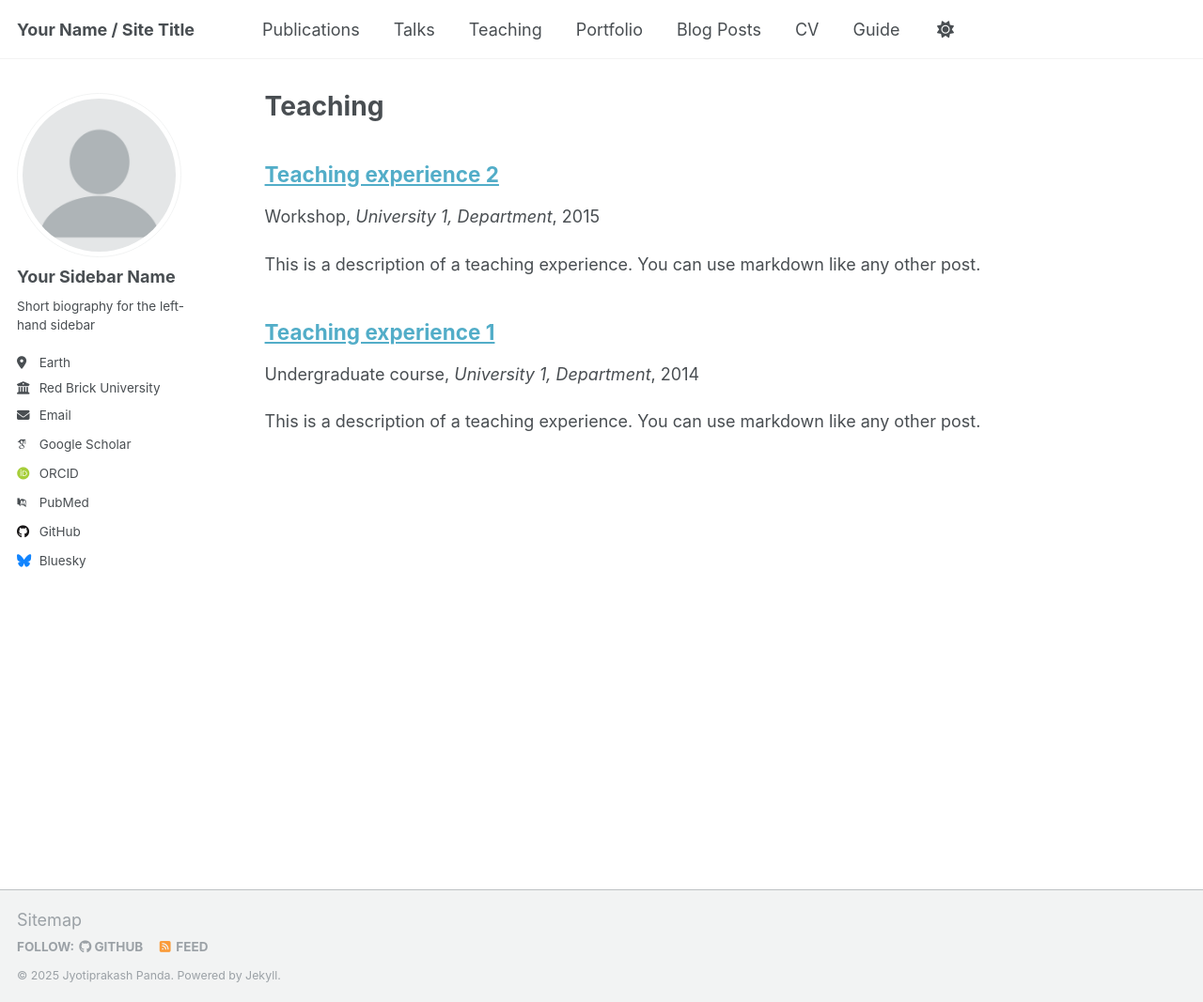
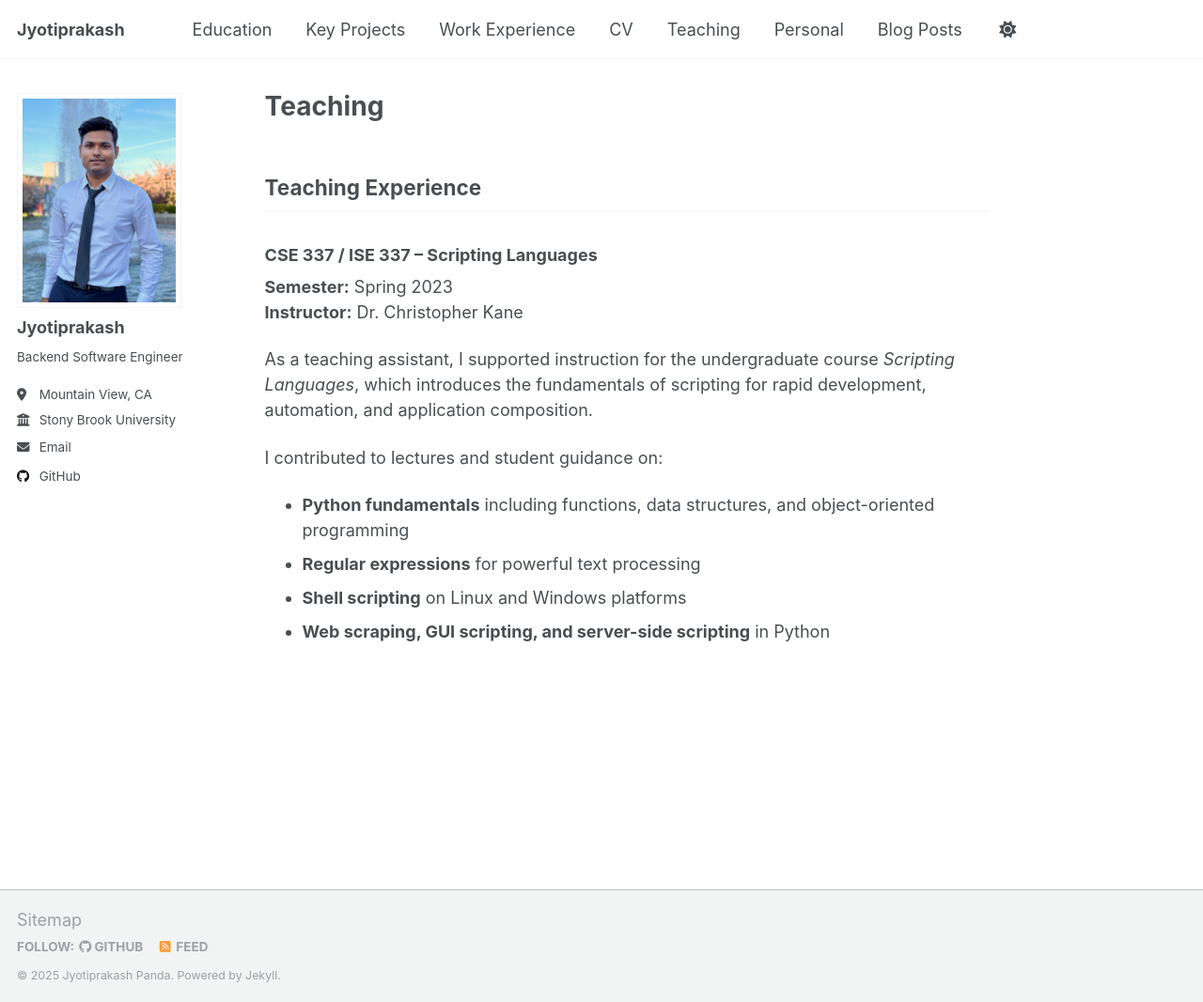
Before and after one commit to jyotiprakash-panda/jyotiprakash-panda.github.io, a Jekyll site: the page built from _pages/teaching.md, in a window 1280 px wide and 1067 px high. Shown: the whole window at 94% size. Built offline with Jekyll 4.4.1, drawn with Linux system fonts in a browser that asks for light colours; some web fonts are replaced.

Commit message:
Update site content: teaching, personal, projects

```diff
--- a/_config.yml
+++ b/_config.yml
@@ -9,10 +9,10 @@
 # Basic Site Settings
 locale                   : "en-US"
 site_theme               : "default"
-title                    : "Your Name / Site Title"
+title                    : "Jyotiprakash"
 title_separator          : "-"
-name                     : &name "Your Name"
-description              : &description "personal description"
+name                     : &name "Jyotiprakash"
+description              : &description "Software Engineer | Backend Systems | Distributed Computing"
 url                      : https://jyotiprakash-panda.github.io # the base hostname & protocol for your site e.g. "https://[your GitHub username].github.io"
 baseurl                  : "" # the subpath of your site, e.g. "/blog"
 repository               : "jyotiprakash-panda/jyotiprakash-panda.github.io"
@@ -22,22 +22,22 @@ repository               : "jyotiprakash-panda/jyotiprakash-panda.github.io"
 #               Additional customization can be done by editing /_includes/author-profile.html
 author:
   # Biographic information
-  avatar           : "profile.png"
-  name             : "Your Sidebar Name"
+  avatar           : "profile.jpg"
+  name             : "Jyotiprakash"
   pronouns         : # example: "she/her"
-  bio              : "Short biography for the left-hand sidebar"
-  location         : "Earth"
-  employer         : "Red Brick University"
+  bio              : "Backend Software Engineer"
+  location         : "Mountain View, CA"
+  employer         : "Stony Brook University"
   uri              : # URL
-  email            : "none@example.org"
+  email            : "jpanda@cs.stonybrook.edu"
 
   # Academic websites
   arxiv            : # URL - Update with the correct link to your profile
-  googlescholar    : "https://scholar.google.com/citations?user=PS_CX0AAAAAJ"
+  googlescholar    : #"https://scholar.google.com/citations?user=PS_CX0AAAAAJ"
   impactstory      : # URL
-  orcid            : "http://orcid.org/yourorcidurl"
+  orcid            : #"http://orcid.org/yourorcidurl"
   semantic         : # URL
-  pubmed           : "https://www.ncbi.nlm.nih.gov/pubmed/?term=john+snow"
+  pubmed           : #"https://www.ncbi.nlm.nih.gov/pubmed/?term=john+snow"
   researchgate     : # URL
   scopus           : # URL
 
@@ -45,12 +45,12 @@ author:
   bitbucket        : # Username - Update with your username on the site
   codepen          : # Username
   dribbble         : # Username
-  github           : "academicpages"
+  github           : "jyotiprakash-panda"
   kaggle           : # Username
   stackoverflow    : # User number or user number and name (i.e., use "1" or "1/jeff-atwood")
 
   # Social media
-  bluesky          : "bsky.app" # Replace this with you Bluesky username
+  bluesky          : # Replace this with you Bluesky username
   facebook         : # Username
   flickr           : # Username
   foursquare       : # Username
--- a/_pages/cv.md
+++ b/_pages/cv.md
@@ -1,64 +1,15 @@
 ---
-layout: archive
+layout: single
 title: "CV"
 permalink: /cv/
 author_profile: true
-redirect_from:
-  - /resume
 ---
 
-{% include base_path %}
+If the embedded PDF doesn't open or load, you can also [**download/open the PDF**](/files/jyotiprakash_resume_2025.pdf) from here.
 
-Education
-======
-* Ph.D in Version Control Theory, GitHub University, 2018 (expected)
-* M.S. in Jekyll, GitHub University, 2014
-* B.S. in GitHub, GitHub University, 2012
-
-Work experience
-======
-* Spring 2024: Academic Pages Collaborator
-  * GitHub University
-  * Duties includes: Updates and improvements to template
-  * Supervisor: The Users
-
-* Fall 2015: Research Assistant
-  * GitHub University
-  * Duties included: Merging pull requests
-  * Supervisor: Professor Hub
-
-* Summer 2015: Research Assistant
-  * GitHub University
-  * Duties included: Tagging issues
-  * Supervisor: Professor Git
-
-Skills
-======
-* Skill 1
-* Skill 2
-  * Sub-skill 2.1
-  * Sub-skill 2.2
-  * Sub-skill 2.3
-* Skill 3
-
-Publications
-======
-  <ul>{% for post in site.publications reversed %}
-    {% include archive-single-cv.html %}
-  {% endfor %}</ul>
-
-Talks
-======
-  <ul>{% for post in site.talks reversed %}
-    {% include archive-single-talk-cv.html  %}
-  {% endfor %}</ul>
-
-Teaching
-======
-  <ul>{% for post in site.teaching reversed %}
-    {% include archive-single-cv.html %}
-  {% endfor %}</ul>
-
-Service and leadership
-======
-* Currently signed in to 43 different slack teams
+<iframe
+  src="/files/jyotiprakash_resume_2025.pdf"
+  width="1000px"
+  height="1050px"
+  style="border: none; display: block; margin: auto;">
+</iframe>
--- a/_pages/teaching.html
+++ /dev/null
@@ -1,12 +0,0 @@
----
-layout: archive
-title: "Teaching"
-permalink: /teaching/
-author_profile: true
----
-
-{% include base_path %}
-
-{% for post in site.teaching reversed %}
-  {% include archive-single.html %}
-{% endfor %}
--- /dev/null
+++ b/_pages/teaching.md
@@ -0,0 +1,21 @@
+---
+layout: single
+title: "Teaching"
+permalink: /teaching/
+author_profile: true
+---
+
+## Teaching Experience
+
+### **CSE 337 / ISE 337 – Scripting Languages**
+**Semester:** Spring 2023
+**Instructor:** Dr. Christopher Kane
+
+As a teaching assistant, I supported instruction for the undergraduate course *Scripting Languages*, which introduces the fundamentals of scripting for rapid development, automation, and application composition.
+
+I contributed to lectures and student guidance on:
+
+- **Python fundamentals** including functions, data structures, and object-oriented programming
+- **Regular expressions** for powerful text processing
+- **Shell scripting** on Linux and Windows platforms
+- **Web scraping, GUI scripting, and server-side scripting** in Python
--- a/assets/css/main.scss
+++ b/assets/css/main.scss
@@ -41,3 +41,20 @@
     "vendor/font-awesome/brands",
     "vendor/magnific-popup/magnific-popup"
 ;
+// === Custom overrides ===
+
+.author__avatar img {
+  border-radius: 0 !important;   // Remove circular crop
+  object-fit: cover;             // Maintain aspect ratio
+  width: 100%;                   // Responsive scaling
+  height: auto;                  // Let height adjust proportionally
+}
+// iframe {
+//   display: block;
+//   margin: 0 auto;
+//   padding: 0;
+//   overflow: hidden;
+//   height: 100vh; /* Or manually set px as above */
+//   width: 1000px; /* Adjust this as needed */
+//   border: none;
+// }
```
Also changed, not shown: _data/navigation.yml (+32 -12 lines), _pages/about.md (+21 -6 lines), _pages/education.md (added, +21 -0 lines), _pages/experience.md (added, +41 -0 lines), _pages/key-projects.md (added, +54 -0 lines), _pages/personal.md (added, +31 -0 lines), images/profile.jpg (added), images/profile.png (deleted), 1 other file.
